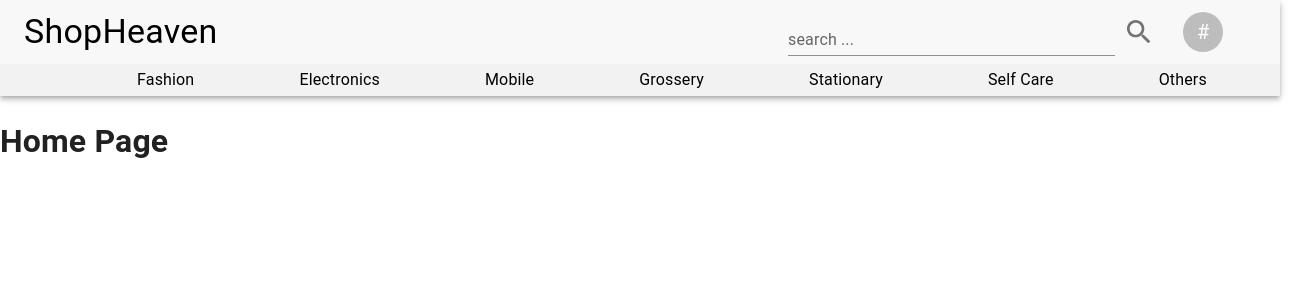
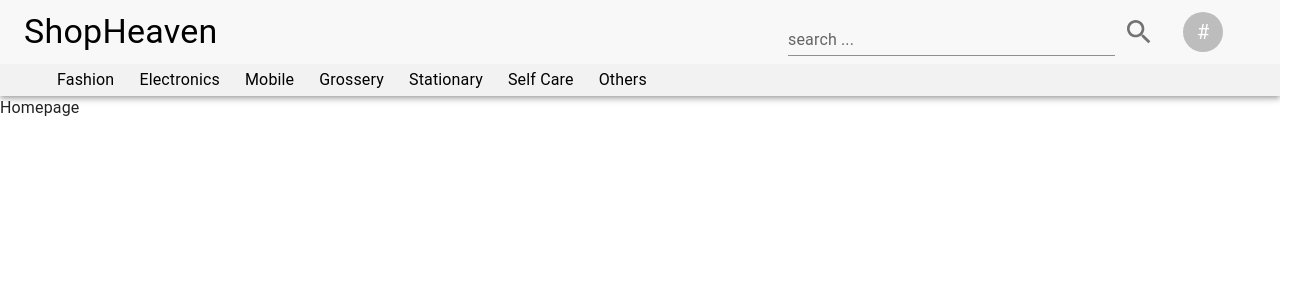
Before and after one commit to Chinmay487/project_template, a React (Create React App) app: page / in a window 1280 px wide. Shown: the top 300 px of the page, 1312 px wide, since content can reach past the window. Built offline with nearby package versions, Linux system fonts and the light colour scheme.

Commit message:
resolution solved

```diff
--- a/src/home/HomePage.jsx
+++ b/src/home/HomePage.jsx
@@ -1,8 +1,15 @@
 import React from 'react';
+import {Typography} from '@mui/material';
+
+
 
 const HomePage = () => {
     return (
-        <h1>Home Page</h1>
+        <>
+            <Typography >
+                Homepage
+            </Typography>
+        </>
     )
 }
 
--- a/src/navbar/Sidenav.jsx
+++ b/src/navbar/Sidenav.jsx
@@ -28,7 +28,7 @@ const Sidenav = (props) => {
             <List sx={{marginTop : "3rem"}} >
                 <ListItem divider button onClick={onClickEvent}>
                     <MenuOpenOutlinedIcon/>
-                 </ListItem>
+                </ListItem>
                 <ListItem divider button onClick={onClickEvent} sx={{textAlign : "center"}}>
                     <ListItemIcon>
                         Homepage
--- a/src/navbar/styles.jsx
+++ b/src/navbar/styles.jsx
@@ -18,8 +18,9 @@ export const navbarStyle2 = {
 
 export const navbarDiveStyle2 = {
     width : {
-        md : "100%",
-        xl: "50%"
+        md : "50%",
+        xl: "50%",
+        sm:"100%"
     },
     height : "100%",
     display : "flex",
```
